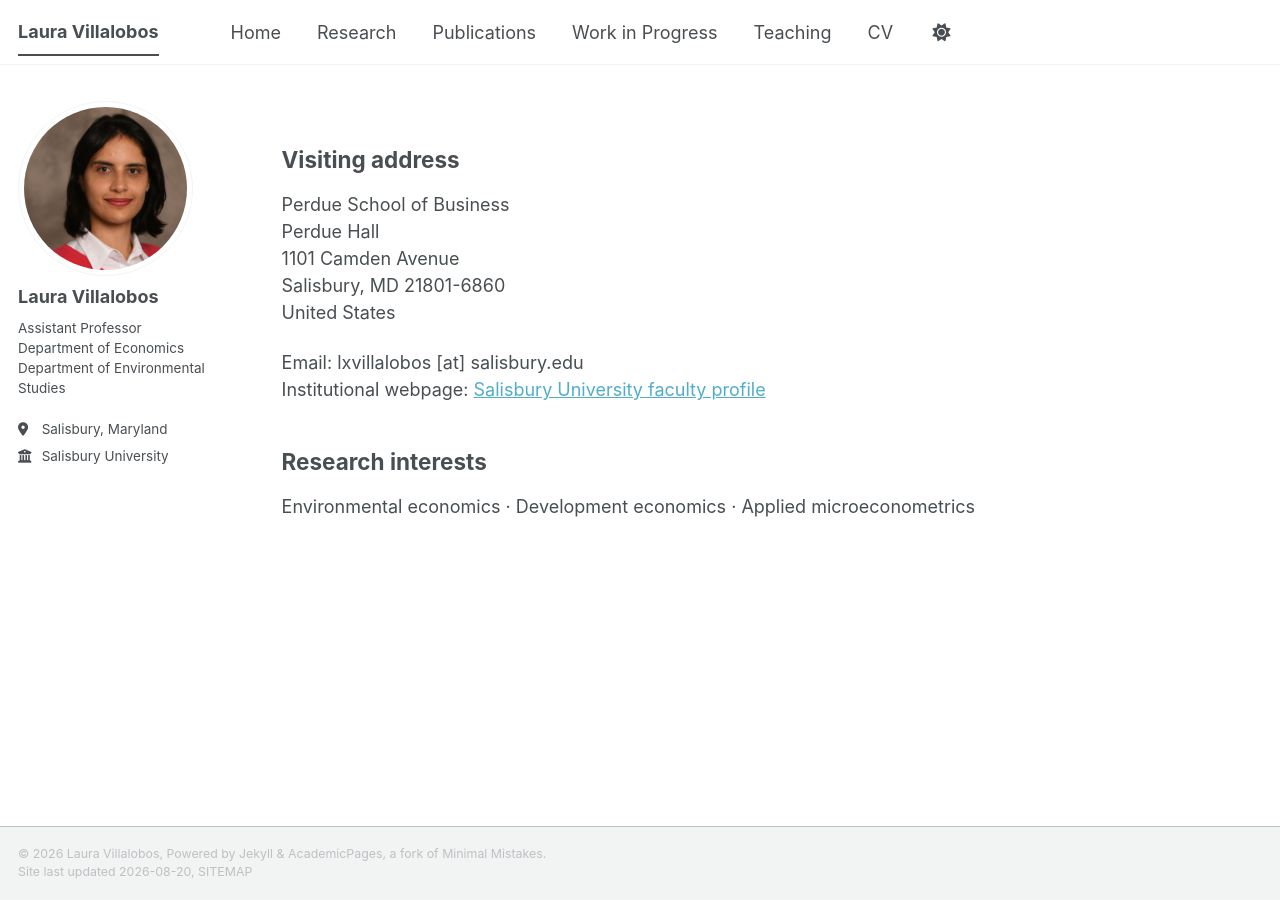
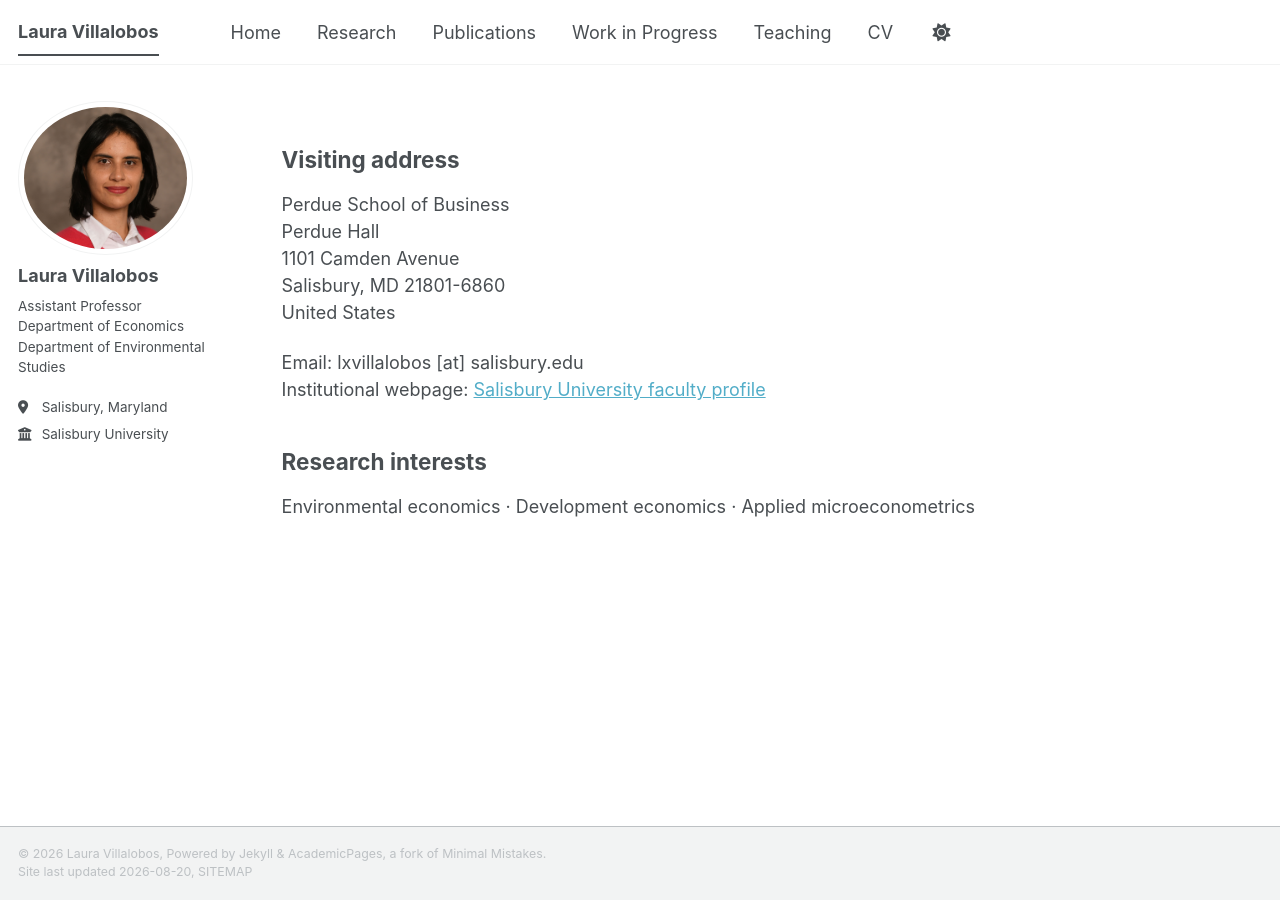
Before and after one commit to lavifi/lavifi.github.io, a Jekyll site: the page built from _pages/about.md, in a window 1280 px wide. Built offline with Jekyll 4.4.1, drawn with Linux system fonts in a browser that asks for light colours; a style sheet for code colours, icons or effects is not loaded.

Commit message:
Preserve desktop profile photo quality

```diff
--- a/assets/css/main.scss
+++ b/assets/css/main.scss
@@ -38,12 +38,12 @@
     "layout/json_cv"
 ;
 
-/* Keep portrait profile photos proportional in the sidebar. */
+/* Preserve the source photo's natural proportions on larger screens. */
 .author__avatar img {
   width: 175px;
-  height: 175px;
-  object-fit: cover;
-  object-position: center;
+  height: auto;
+  max-width: 175px;
+  object-fit: contain;
 }
 
 /* Mobile refinements. */
```
